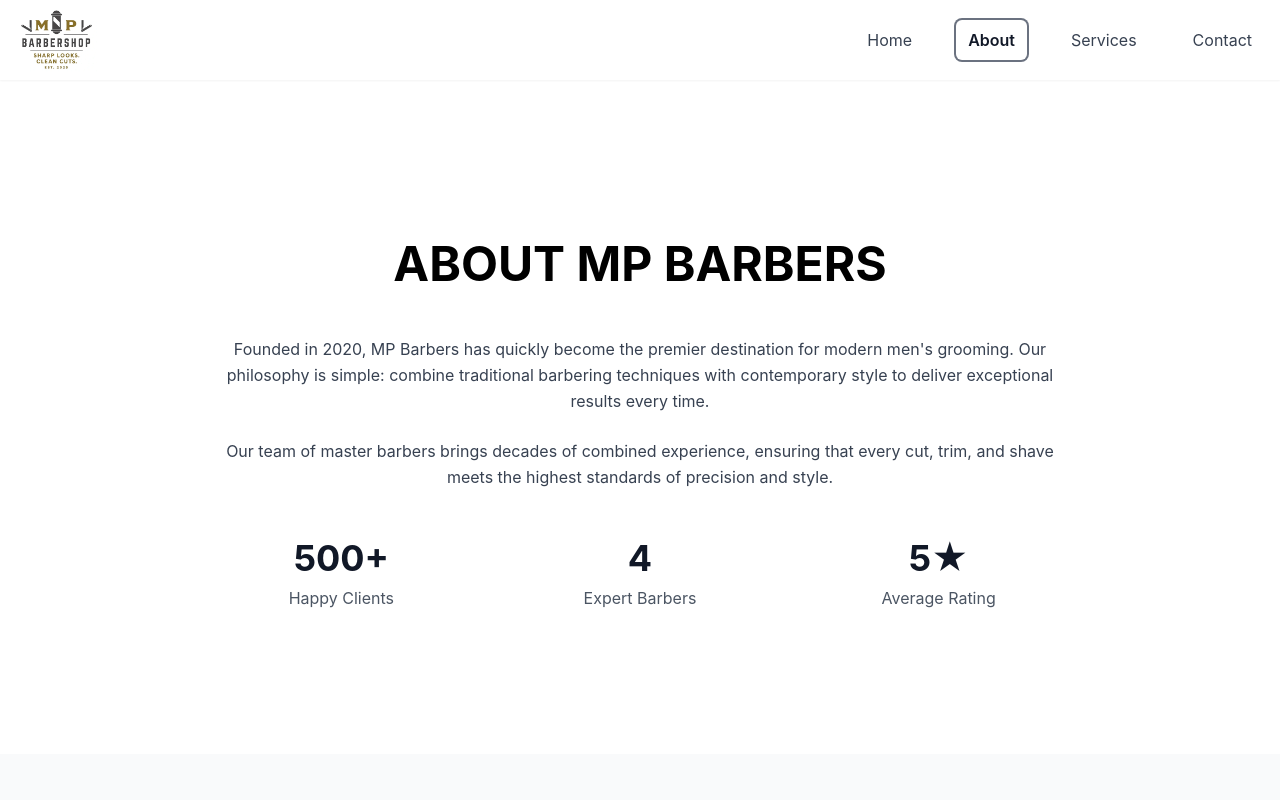
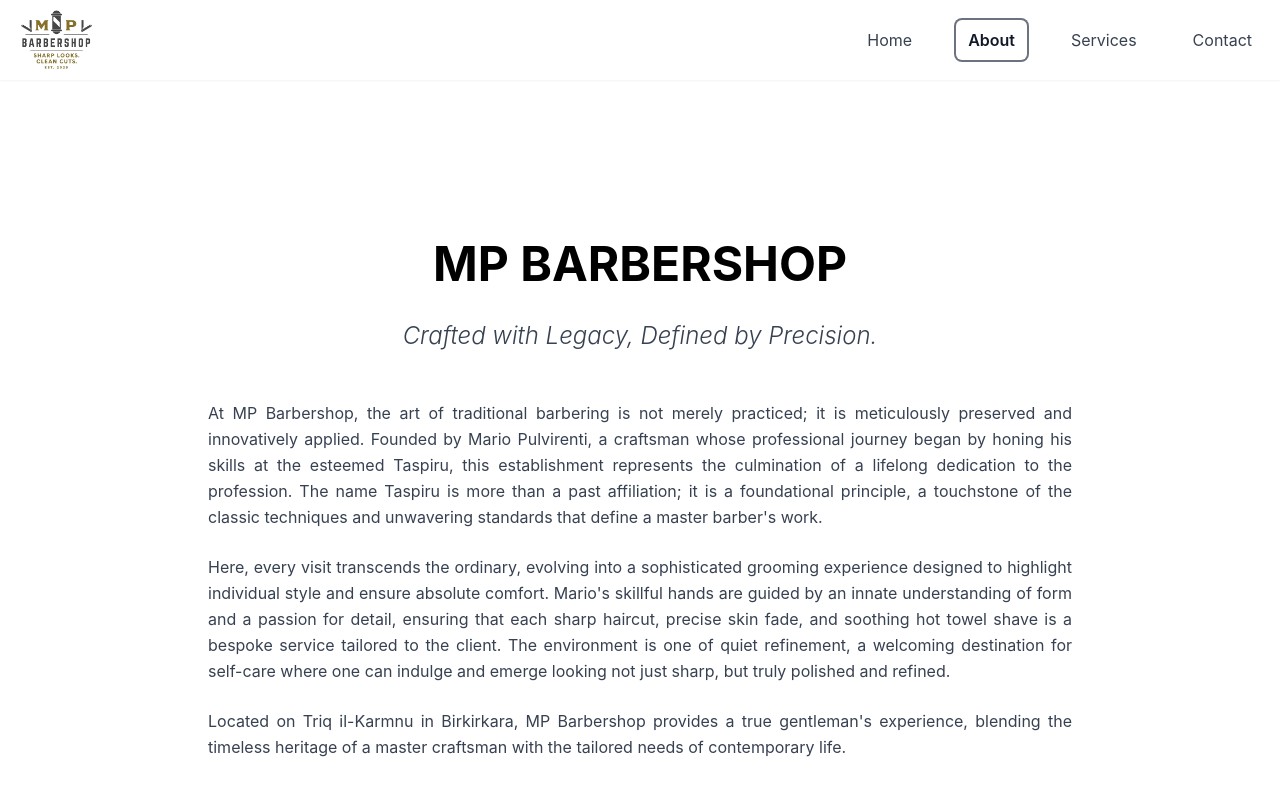
Before and after one commit to dnlbowers/mpBarbers, a React (Create React App) app: page / in a window 1280 px wide. Both pictures are taken after a click on the button "About". Shown: the top 800 px of the page. Built offline with nearby package versions, Linux system fonts and the light colour scheme.

Commit message:
feat: enhance AboutPage content with refined description and branding for MP Barbershop

```diff
--- a/src/components/features/AboutPage.tsx
+++ b/src/components/features/AboutPage.tsx
@@ -11,20 +11,32 @@ const AboutPage: React.FC = () => {
     <div className="pt-20">
       <section className="py-20 bg-white">
         <div className="max-w-4xl mx-auto px-4">
-          <h1 className="text-5xl font-bold text-center mb-12">
-            ABOUT MP BARBERS
+          <h1 className="text-5xl font-bold text-center mb-8">
+            MP BARBERSHOP
           </h1>
 
-          <div className="prose prose-lg mx-auto text-center mb-12">
-            <p className="text-gray-700 leading-relaxed mb-6">
-              Founded in 2020, MP Barbers has quickly become the premier destination for modern men's grooming.
-              Our philosophy is simple: combine traditional barbering techniques with contemporary style to deliver
-              exceptional results every time.
+          <h2 className="text-2xl font-light text-center mb-12 text-gray-700 italic">
+            Crafted with Legacy, Defined by Precision.
+          </h2>
+
+          <div className="prose prose-lg mx-auto mb-12">
+            <p className="text-gray-700 leading-relaxed mb-6 text-justify">
+              At MP Barbershop, the art of traditional barbering is not merely practiced; it is meticulously preserved and innovatively applied.
+              Founded by Mario Pulvirenti, a craftsman whose professional journey began by honing his skills at the esteemed Taspiru,
+              this establishment represents the culmination of a lifelong dedication to the profession. The name Taspiru is more than a past affiliation;
+              it is a foundational principle, a touchstone of the classic techniques and unwavering standards that define a master barber's work.
             </p>
 
-            <p className="text-gray-700 leading-relaxed">
-              Our team of master barbers brings decades of combined experience, ensuring that every cut,
-              trim, and shave meets the highest standards of precision and style.
+            <p className="text-gray-700 leading-relaxed mb-6 text-justify">
+              Here, every visit transcends the ordinary, evolving into a sophisticated grooming experience designed to highlight individual style and ensure absolute comfort.
+              Mario's skillful hands are guided by an innate understanding of form and a passion for detail, ensuring that each sharp haircut, precise skin fade,
+              and soothing hot towel shave is a bespoke service tailored to the client. The environment is one of quiet refinement,
+              a welcoming destination for self-care where one can indulge and emerge looking not just sharp, but truly polished and refined.
+            </p>
+
+            <p className="text-gray-700 leading-relaxed text-justify">
+              Located on Triq il-Karmnu in Birkirkara, MP Barbershop provides a true gentleman's experience,
+              blending the timeless heritage of a master craftsman with the tailored needs of contemporary life.
             </p>
           </div>
 
```
